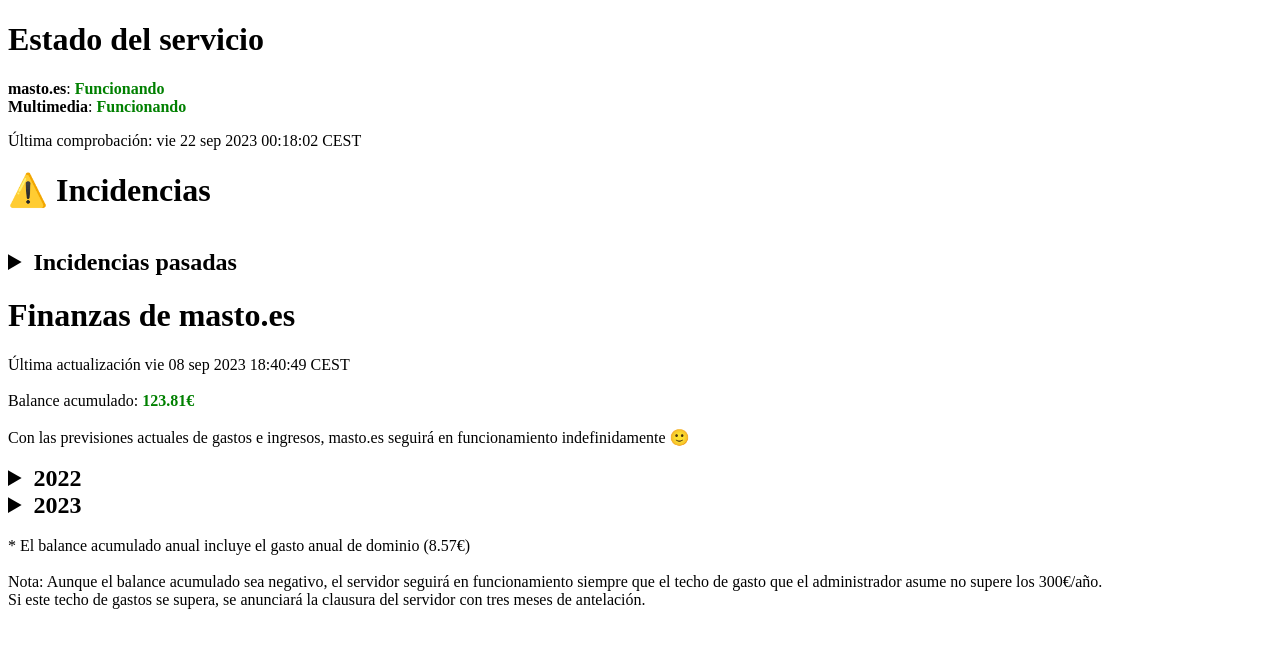
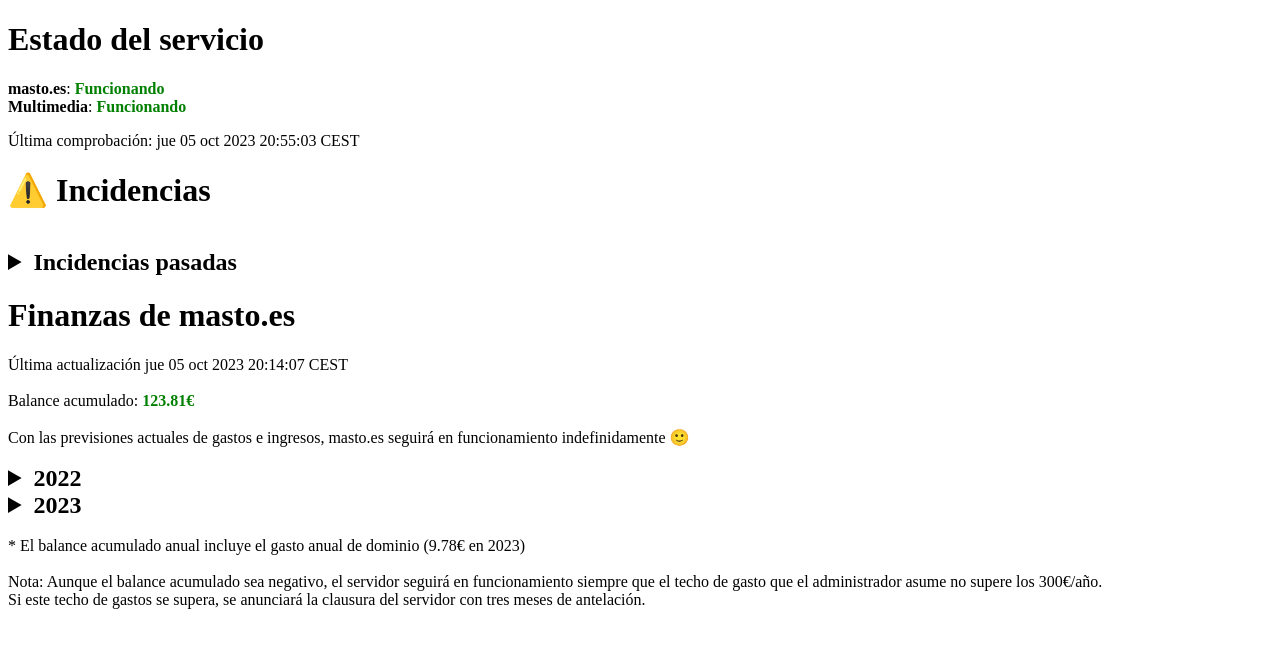
Before and after one commit to Roboron3042/estado.masto.es, a plain HTML site: page index.html in a window 1280 px wide. Drawn offline with Linux system fonts and the light colour scheme.

Commit message:
actualizado coste de dominio en index.html

```diff
--- a/index.html
+++ b/index.html
@@ -14,7 +14,7 @@
       <br>
       <b>Multimedia</b>: <span class='green'>Funcionando</span>
     </p>
-    Última comprobación: vie 22 sep 2023 00:18:02 CEST
+    Última comprobación: jue 05 oct 2023 20:55:03 CEST
     <h1>⚠️ Incidencias</h1>
     <ul>
     </ul>
@@ -30,11 +30,11 @@
       </ul>
     </details>
     <h1>Finanzas de masto.es</h1>
-    Última actualización vie 08 sep 2023 18:40:49 CEST
+    Última actualización jue 05 oct 2023 20:14:07 CEST
     </br></br>
     <div id="resumen"></div></br>
     <div id="tablas"></div>
-    <br>* El balance acumulado anual incluye el gasto anual de dominio (8.57€)
+    <br>* El balance acumulado anual incluye el gasto anual de dominio (9.78€ en 2023)
     <br><br> Nota: Aunque el balance acumulado sea negativo, el servidor seguirá en funcionamiento siempre que el techo de gasto que el administrador asume no supere los 300€/año.
     <br>Si este techo de gastos se supera, se anunciará la clausura del servidor con tres meses de antelación.
     </main>
```
